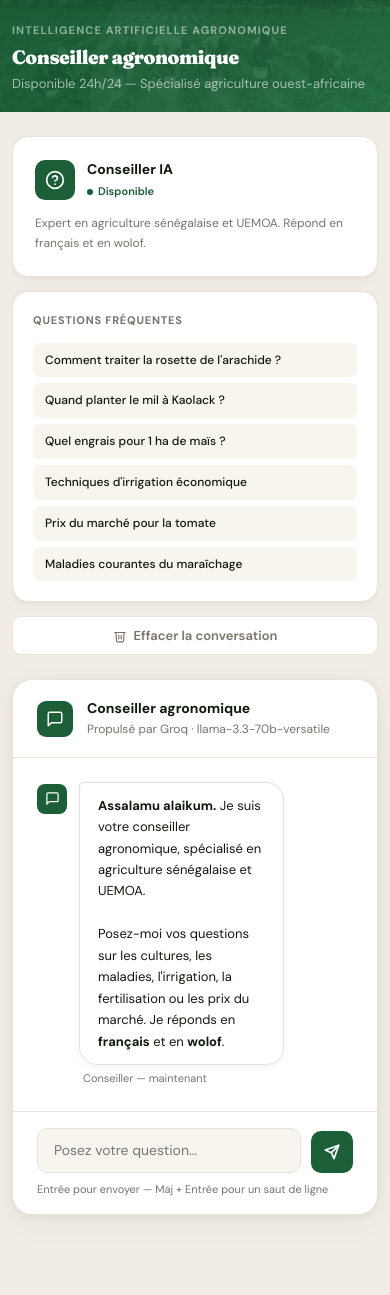
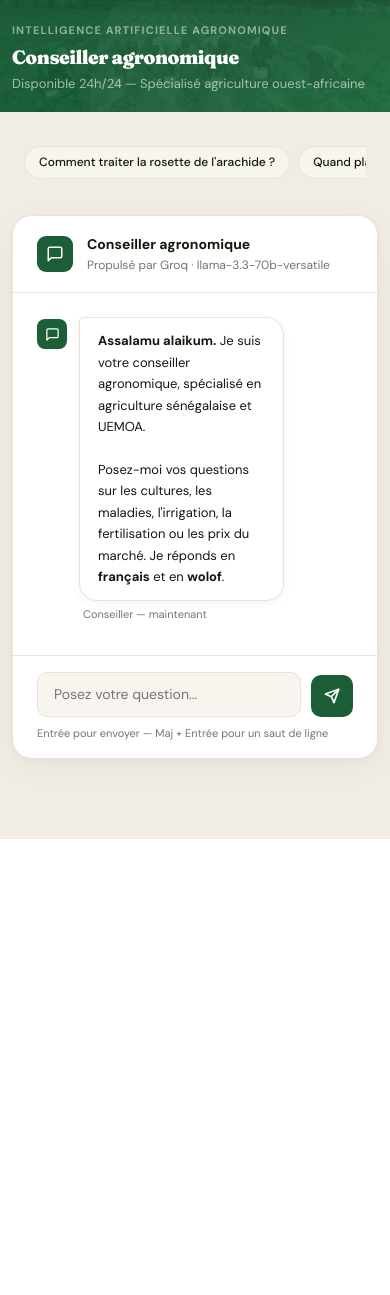
Before and after one commit to achraf-aadjar/agrilink-django, a Django app: page /conseiller/ in a window 390 px wide. Shown: the part 57-1352 px from the top of the page. After the commit the page ends 896 px from the top, so only its background shows below. Run offline with Django 5.2, Linux system fonts and the light colour scheme; data that the repository does not hold is empty.

Commit message:
Fix chat page on mobile: input visible + suggestions as horizontal strip
- Add .chat-panel class to give the chat panel an explicit height (fixes input cut-off)
- On mobile: show suggestions as scrollable horizontal chips instead of hiding sidebar
- Hide advisor info card and clear button on mobile (keep only suggestion chips)
- .chat-panel always has display:flex/flex-direction:column ensuring input stays at bottom

Co-Authored-By: Claude Sonnet 4.6 <noreply@anthropic.com>

```diff
--- a/static/css/main.css
+++ b/static/css/main.css
@@ -567,6 +567,14 @@ select.field { cursor: pointer; }
 .search-input  { flex: 1; min-width: 160px; position: relative; }
 .search-select { width: 180px; flex-shrink: 0; }
 
+/* Chat panel — always a flex column with defined height */
+.chat-panel {
+  display: flex;
+  flex-direction: column;
+  overflow: hidden;
+  min-height: 400px;
+}
+
 /* ── Tablet ≤ 900px ──────────────────────────────────── */
 @media (max-width: 900px) {
   .topnav        { padding: 0 24px; }
@@ -579,7 +587,8 @@ select.field { cursor: pointer; }
   .detail-layout { grid-template-columns: 1fr; }
   .detail-sticky { position: static !important; top: auto !important; }
   .chat-layout   { grid-template-columns: 1fr; height: auto; }
-  .chat-area     { height: 50vh !important; min-height: 300px !important; }
+  .chat-panel    { height: calc(100vh - 220px); min-height: 420px; }
+  .chat-area     { height: auto !important; min-height: 0 !important; }
 }
 
 /* ── Mobile ≤ 768px ──────────────────────────────────── */
@@ -627,8 +636,41 @@ select.field { cursor: pointer; }
   .search-select { width: 100%; }
   .search-form > .btn { width: 100%; justify-content: center; }
 
-  /* Chat */
-  .chat-sidebar { display: none; }
+  /* Chat — suggestions as horizontal strip, input always visible */
+  .chat-sidebar       { display: flex !important; flex-direction: column; overflow: hidden; }
+  .chat-advisor-card  { display: none !important; }
+  .chat-suggestions-card {
+    flex: none !important;
+    padding: 10px 12px !important;
+    background: transparent !important;
+    border: none !important;
+    box-shadow: none !important;
+    overflow: visible !important;
+  }
+  .suggestions-label  { display: none; }
+  .chat-sidebar > button { display: none !important; }
+  #suggestions {
+    flex-direction: row !important;
+    overflow-x: auto !important;
+    overflow-y: hidden;
+    scrollbar-width: none;
+    gap: 8px !important;
+    padding-bottom: 2px;
+    flex-wrap: nowrap !important;
+  }
+  #suggestions::-webkit-scrollbar { display: none; }
+  .suggestion-btn {
+    white-space: nowrap !important;
+    flex-shrink: 0 !important;
+    border-radius: 20px !important;
+    font-size: 12px !important;
+    padding: 7px 14px !important;
+    border: 1.5px solid var(--border) !important;
+  }
+  .chat-panel {
+    height: calc(100vh - 300px);
+    min-height: 360px;
+  }
   .chat-bubble-user,
   .chat-bubble-ai { max-width: 90%; font-size: 13px; }
 }
--- a/templates/conseiller/chat.html
+++ b/templates/conseiller/chat.html
@@ -27,7 +27,7 @@
   <!-- Sidebar -->
   <div class="chat-sidebar" style="display:flex;flex-direction:column;gap:14px;overflow:hidden;">
 
-    <div class="card" style="padding:22px;">
+    <div class="card chat-advisor-card" style="padding:22px;">
       <div style="display:flex;align-items:center;gap:12px;margin-bottom:14px;">
         <div style="width:40px;height:40px;border-radius:10px;background:var(--forest);display:flex;align-items:center;justify-content:center;flex-shrink:0;">
           <svg width="20" height="20" viewBox="0 0 24 24" fill="none" stroke="white" stroke-width="2" stroke-linecap="round" stroke-linejoin="round"><circle cx="12" cy="12" r="10"/><path d="M9.09 9a3 3 0 0 1 5.83 1c0 2-3 3-3 3"/><line x1="12" y1="17" x2="12.01" y2="17"/></svg>
@@ -43,8 +43,8 @@
       <p style="font-size:12px;color:var(--muted);line-height:1.65;">Expert en agriculture sénégalaise et UEMOA. Répond en français et en wolof.</p>
     </div>
 
-    <div class="card" style="padding:20px;flex:1;overflow:hidden;">
-      <p style="font-size:11px;font-weight:700;letter-spacing:0.07em;text-transform:uppercase;color:var(--muted);margin-bottom:14px;">Questions fréquentes</p>
+    <div class="card chat-suggestions-card" style="padding:20px;flex:1;overflow:hidden;">
+      <p class="suggestions-label" style="font-size:11px;font-weight:700;letter-spacing:0.07em;text-transform:uppercase;color:var(--muted);margin-bottom:14px;">Questions fréquentes</p>
       <div style="display:flex;flex-direction:column;gap:6px;" id="suggestions">
         {% for q in suggestions %}
         <button onclick="sendSuggestion(this.textContent)" class="suggestion-btn" style="text-align:left;background:var(--cream);border:none;border-radius:7px;padding:9px 12px;font-size:12px;color:var(--ink);cursor:pointer;font-family:'DM Sans',sans-serif;font-weight:500;transition:all 0.12s;line-height:1.4;">{{ q }}</button>
@@ -60,7 +60,7 @@
   </div>
 
   <!-- Chat panel -->
-  <div class="card-lg" style="display:flex;flex-direction:column;overflow:hidden;">
+  <div class="card-lg chat-panel">
 
     <div style="padding:18px 24px;border-bottom:1px solid var(--border);display:flex;align-items:center;gap:14px;">
       <div style="width:36px;height:36px;border-radius:9px;background:var(--forest);display:flex;align-items:center;justify-content:center;">
```
